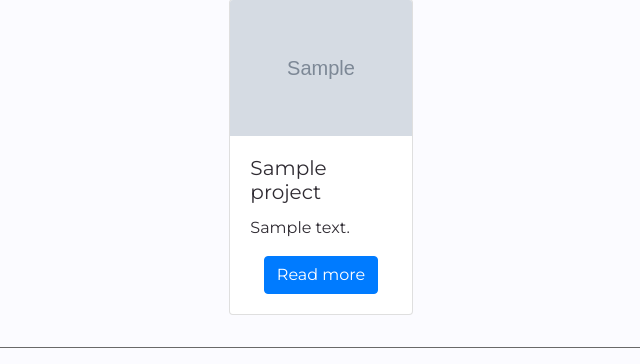
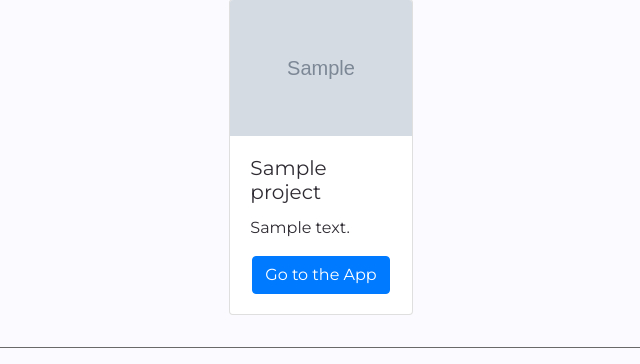
Before and after one commit to jfvalenzuelas/JaiFab_portfolio, a Django app: page / in a window 1280 px wide. Shown: the part 459-823 px from the top of the page, without its empty margins (319-959 px from the left). Run offline with Django 3.2, Linux system fonts and the light colour scheme; tables that the repository leaves empty hold one stand-in row (values such as "Sample post"); grey boxes marked "Sample" are stand-in pictures; some libraries are stand-ins or nearby versions.

Commit message:
Changed button from Apps
Changed text from "Read more" to "Go to the App"

```diff
--- a/portfolio/templates/portfolio/home.html
+++ b/portfolio/templates/portfolio/home.html
@@ -26,7 +26,7 @@
                     <h5 class="card-title">{{ project.title }}</h5>
                     <p class="card-text">{{ project.description|striptags|truncatechars:40 }}</p>
                     {% if project.url %}
-                        <a href="{{ project.url }}" class="btn btn-primary mx-auto mt-auto">Read more</a>
+                        <a href="{{ project.url }}" class="btn btn-primary mx-auto mt-auto">Go to the App</a>
                     {% endif %}
                 </div>
             </div>
```
